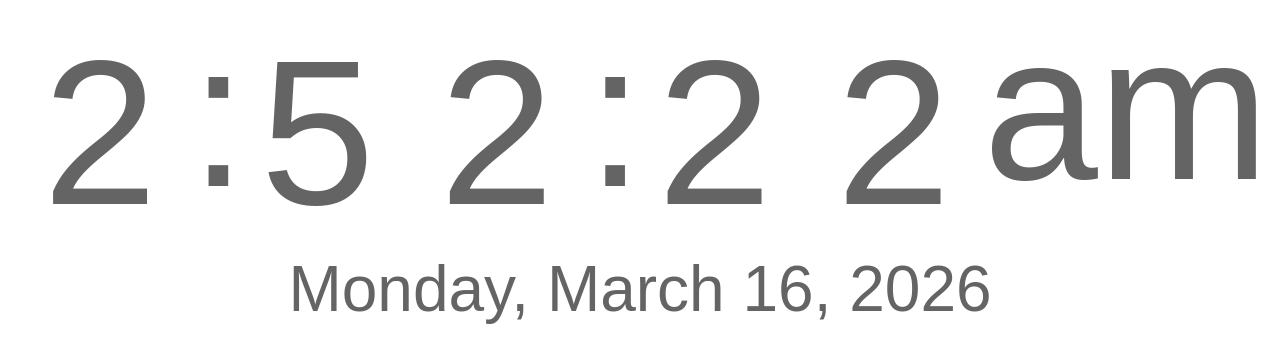
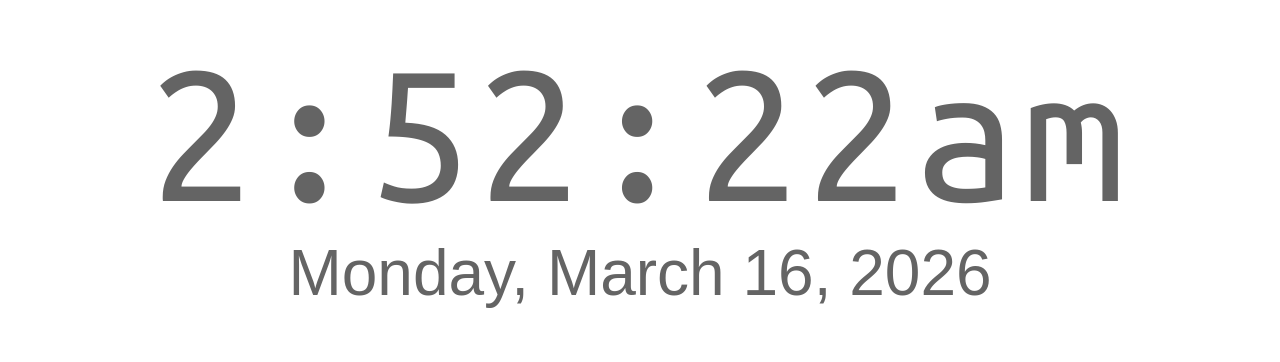
Before and after one commit to zagredam/ClockBoard, a React (Vite) app: page /clock in a window 1280 px wide. Shown: the part 230-592 px from the top of the page. Built offline with nearby package versions, Linux system fonts and the light colour scheme; a web font is replaced by a local one.

Commit message:
changed letter spacing

```diff
--- a/assets/styles/styles.css
+++ b/assets/styles/styles.css
@@ -70,25 +70,32 @@ body.alt #app{
     font-family: endzone;
     src: url(../media/fonts/EndzoneSans-Medium.otf);
   }
+@font-face {
+    font-family: ubuntu-mono;
+    src: url(../media/fonts/ubuntu.mono.ttf);
+  }
 
 .timeSection,.colonDelimiter{
     display:inline-block;
     text-align: center;
-    font-size: calc(14vw * 1.15)
+    font-size: calc(14vw * 1.15);
+
+  font-family: "ubuntu-mono", "Lucida Console", "Courier New", monospace;
+  letter-spacing: 0.03em;
 }
 #clockMeridium{
 /*   font-size: 8vw; */
   position: relative;
-  top: -25px;
+  /* top: -25px; */
 }
-#clockHourDigit1,#clockHourDigit2,#clockMinuteDigit1,#clockMinuteDigit2,#clockSecondDigit1,#clockSecondDigit2{
+/* #clockHourDigit1,#clockHourDigit2,#clockMinuteDigit1,#clockMinuteDigit2,#clockSecondDigit1,#clockSecondDigit2{
   width:14vw;
-}
-.colonDelimiter{
+} */
+/* .colonDelimiter{
   position:relative;
   top:-18px;
   width:3vw;
-}
+} */
 #clockHour{
   text-align: right;
 }
```
Also changed, not shown: assets/media/fonts/ubuntu.mono.ttf (added).
